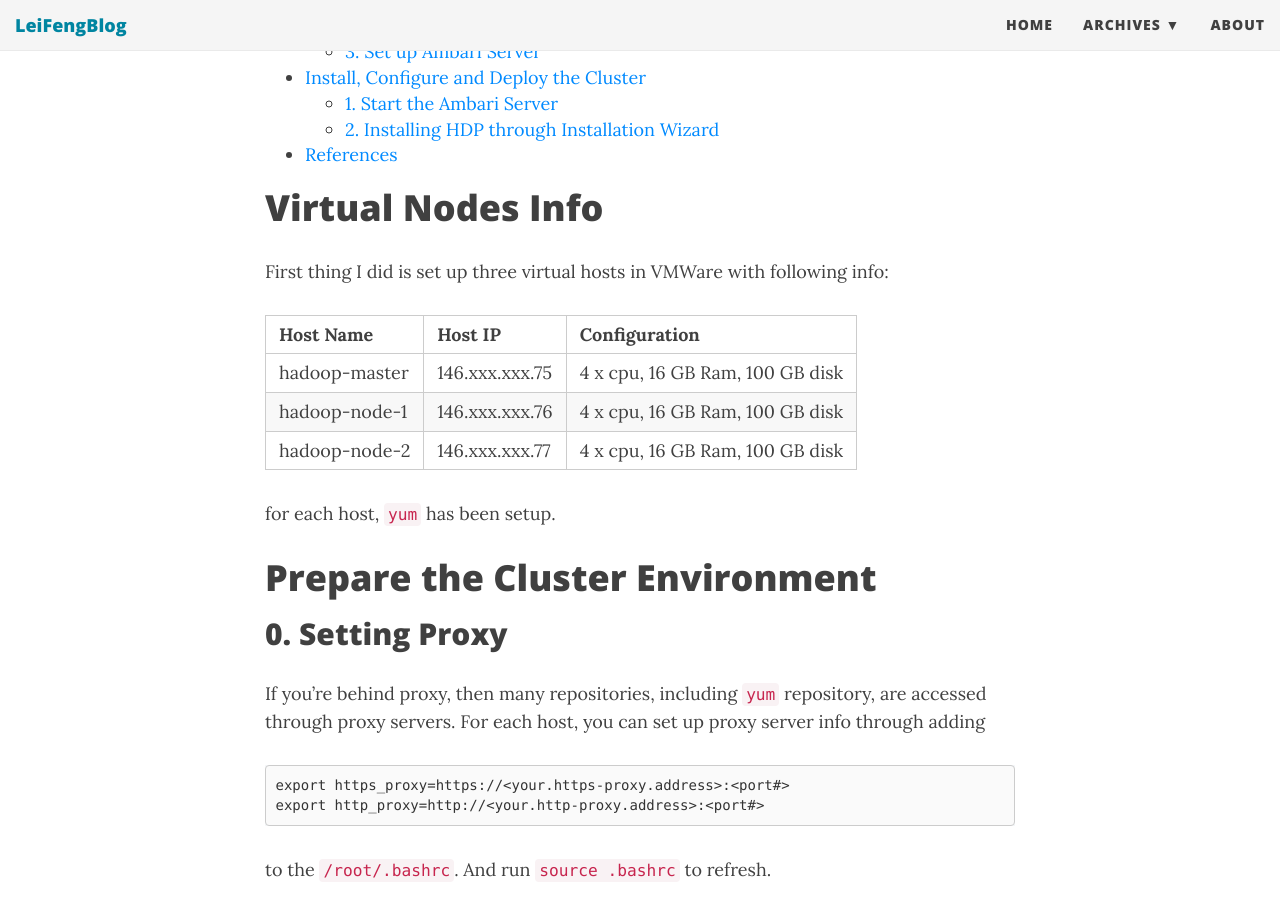
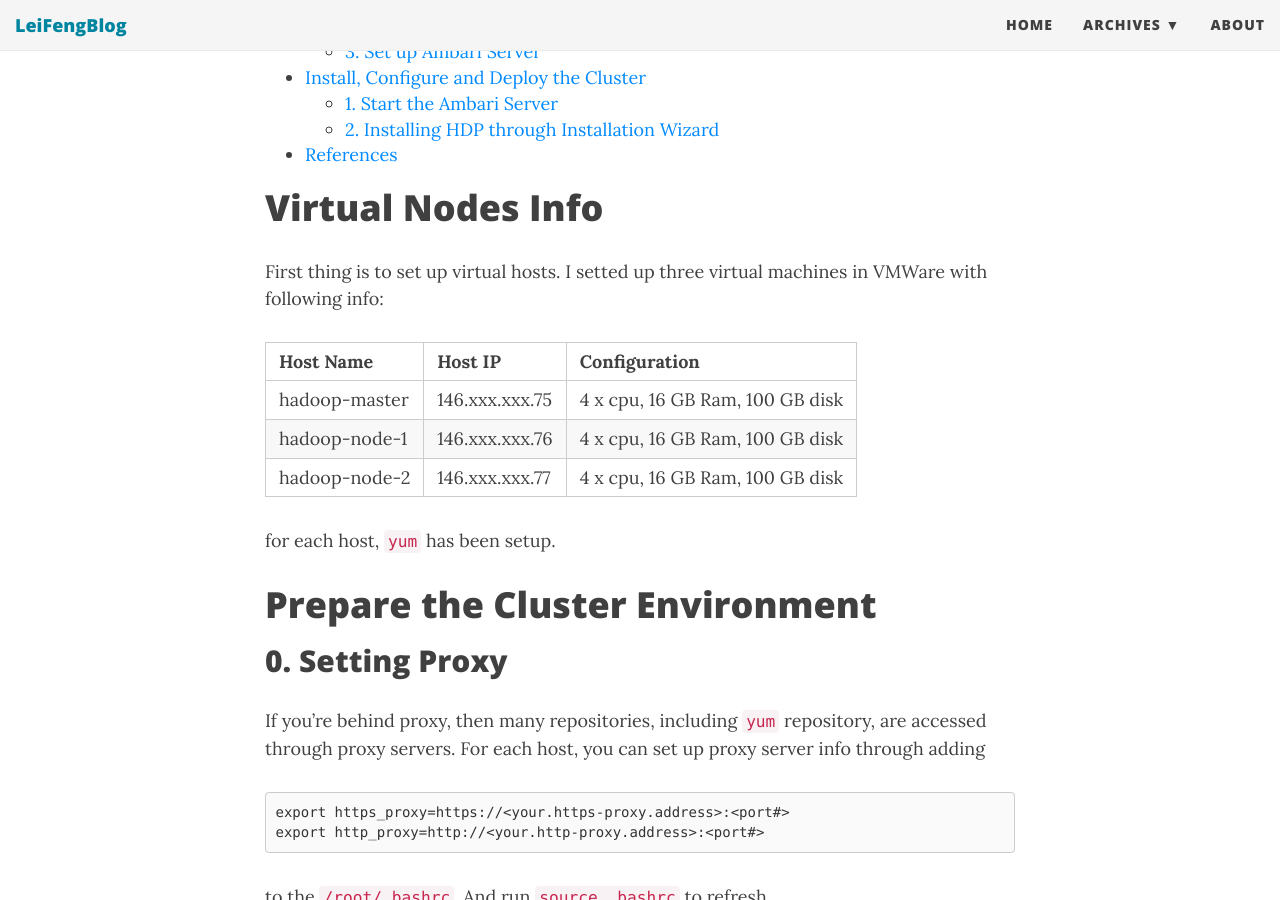
Before and after one commit to stonefl/stonefl.github.io, a Jekyll site: the page built from _posts/2019-03-19-install-hortonworks-hdp-3-1-0-on-cluster-of-vmware-virtual-machines.md, in a window 1280 px wide and 900 px high, scrolled down 1419 px. Built offline with Jekyll 4.4.1, drawn with Linux system fonts in a browser that asks for light colours; nearby versions of some CDN libraries; comment, search, counter and statistics services are not loaded.

Commit message:
Update 2019-03-19-install-hortonworks-hdp-3-1-0-on-cluster-of-vmware-virtual-machines.md

```diff
--- a/_posts/2019-03-19-install-hortonworks-hdp-3-1-0-on-cluster-of-vmware-virtual-machines.md
+++ b/_posts/2019-03-19-install-hortonworks-hdp-3-1-0-on-cluster-of-vmware-virtual-machines.md
@@ -27,7 +27,7 @@
 
 # Virtual Nodes Info
 
-First thing I did is set up three virtual hosts in VMWare with following info:
+First thing is to set up virtual hosts. I setted up three virtual machines in VMWare with following info:
 
 
 |   Host Name   |   Host IP      | Configuration|
```
